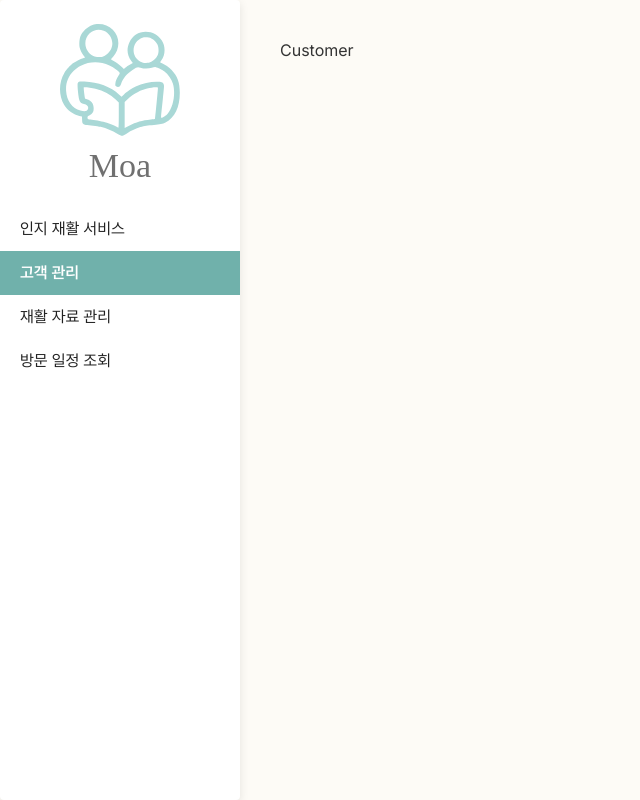
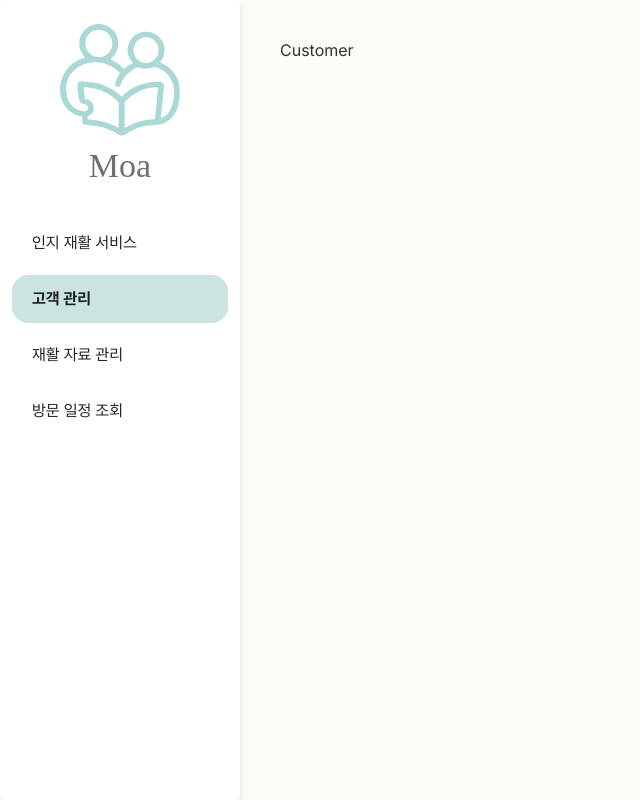
Before and after one commit to swssbw/moa, a Next.js app: page /customer in a window 1280 px wide. Shown: the whole page, without its empty margins (0-640 px from the left). Built offline with nearby package versions, Linux system fonts and the light colour scheme; a web font is replaced by a local one; what @mui/material-nextjs would draw is missing.

Commit message:
레이아웃 추가

```diff
--- a/src/app/(moa)/layout.tsx
+++ b/src/app/(moa)/layout.tsx
@@ -54,7 +54,10 @@ export default function RootLayout({
               </Typography>
             </Stack>
 
-            <Stack component='ul'>
+            <Stack
+              component='ul'
+              sx={{ padding: '12px', gap: 1 }}
+            >
               {menuItems.map((item) => {
                 const isActive = pathname.startsWith(item.path);
 
@@ -70,19 +73,20 @@ export default function RootLayout({
                     <Stack
                       component='li'
                       sx={{
-                        padding: '10px 20px',
-                        backgroundColor: isActive ? 'primary.light' : 'transparent',
-                        color: isActive ? 'primary.main' : 'inherit',
-                        '&:hover': {
-                          backgroundColor: isActive ? 'primary.light' : 'rgba(0, 0, 0, 0.04)',
-                          cursor: 'pointer',
-                        },
+                        borderRadius: '16px',
+                        padding: '12px 20px',
+                        backgroundColor: isActive ? '#70b1ab5c' : 'transparent',
+                        // color: isActive ? 'primary.main' : 'inherit',
+                        // '&:hover': {
+                        //   backgroundColor: isActive ? 'primary.light' : 'rgba(0, 0, 0, 0.04)',
+                        //   cursor: 'pointer',
+                        // },
                       }}
                     >
                       <Typography
                         sx={{
-                          fontWeight: isActive ? 600 : 400,
-                          color: isActive ? '#ffffff' : 'inherit',
+                          fontWeight: isActive ? 700 : 400,
+                          // color: isActive ? '#ffffff' : 'inherit',
                         }}
                       >
                         {item.text}
--- a/src/app/globals.css
+++ b/src/app/globals.css
@@ -70,17 +70,3 @@ body {
   color: #333;
   overscroll-behavior-y: none;
 }
-
-p,
-span {
-  line-height: 1.5;
-}
-
-h1,
-h2,
-h3,
-h4,
-h5,
-h6 {
-  line-height: 1.5;
-}
```
